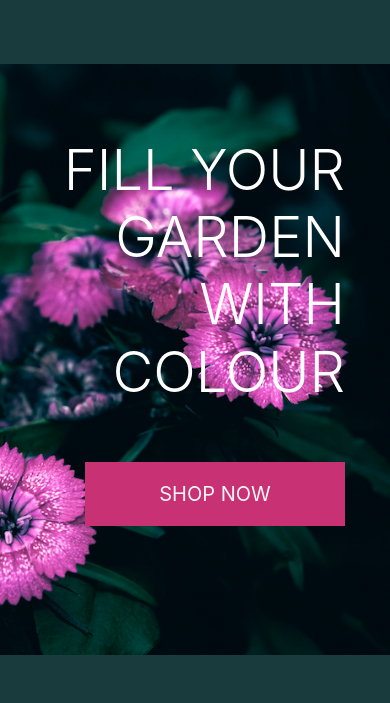
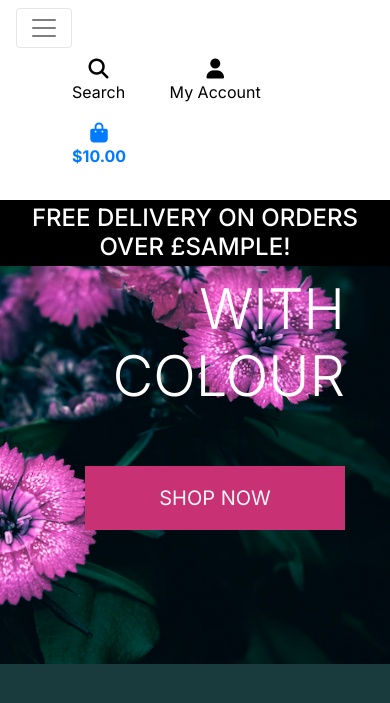
Before and after one commit to enrightc/botanic_labs, a Django app: template home/templates/home/index.html in a window 390 px wide. Shown: the top 703 px of the page. Run offline with Django 3.2, Linux system fonts and the light colour scheme; the template is opened without the code that fills it: most values are stand-ins (such as "Sample title", 1, 10 or a date in 2020); some libraries are stand-ins or nearby versions.

Commit message:
Add mobile header and main navbar

```diff
--- a/static/css/base.css
+++ b/static/css/base.css
@@ -65,11 +65,15 @@ h1 {
     border: 1px solid black !important;
 }
 
+.bg-black {
+    background-color: #000 !important;
+}
+
 /* -------------------------------- Home page */
 .hero {
     background: url('/media/homepage_hero.jpg') no-repeat center center fixed;
     background-size: cover;
-    height: 70vh;
+    height: 600px;
 }
 
 /* -------------------------------- Media Queries */
--- a/templates/base.html
+++ b/templates/base.html
@@ -17,6 +17,10 @@
     {% block corecss %}
     <!-- Bootstrap CSS -->
     <link rel="stylesheet" href="https://cdn.jsdelivr.net/npm/bootstrap@4.4.1/dist/css/bootstrap.min.css" integrity="sha384-Vkoo8x4CGsO3+Hhxv8T/Q5PaXtkKtu6ug5TOeNV6gBiFeWPGFN9MuhOf23Q9Ifjh" crossorigin="anonymous">
+    <!-- Google Fonts -->
+    <link rel="preconnect" href="https://fonts.googleapis.com">
+    <link rel="preconnect" href="https://fonts.gstatic.com" crossorigin>
+    <link href="https://fonts.googleapis.com/css2?family=Inter:ital,opsz,wght@0,14..32,100..900;1,14..32,100..900&display=swap" rel="stylesheet">
     <link rel="stylesheet" href="{% static 'css/base.css' %}">
     {% endblock %}
 
@@ -98,6 +102,22 @@
             </ul>
           </div>
         </div>
+        <div class="row bg-white">
+          <nav class="navbar navbar-expand-lg navbar-light w-100">
+            <button class="navbar-toggler" type="button" data-toggle="collapse" data-target="#main-nav" aria-controls="main-nav" aria-expanded="false" aria-label="Toggle navigation">
+              <span class="navbar-toggler-icon"></span>
+            </button>
+            {% include 'includes/mobile-top-header.html' %}
+            {% include 'includes/main-nav.html' %}
+          </nav>
+
+        </div>
+        <div id="delivery-banner" class="row text-center">
+          <div class="col bg-black text-white">
+              <h4 class="logo-font my-1">Free delivery on orders over £{{ free_delivery_threshold }}!</h4>
+          </div>
+        </div>
+
     </header>
 
     {% if messages %}
--- /dev/null
+++ b/templates/includes/main-nav.html
@@ -0,0 +1,35 @@
+<div class="collapse navbar-collapse" id="main-nav">
+    <ul class="navbar-nav w-auto mx-auto">
+
+        <li class="nav-item">
+            <a class="logo-font font-weight-bold nav-link text-black mr-5" href="{% url 'home' %}">
+                <p class="text-dark lower-nav-link-text">HOME</p>
+            </a>
+        </li>
+
+        <li class="nav-item dropdown">
+            <a class="logo-font font-weight-bold nav-link text-black mr-5" href="#" id="all-products-link" data-toggle="dropdown" aria-haspopup="true" aria-expanded="false">
+                Flowers
+            </a>
+            <div class="dropdown-menu border-0" aria-labelledby="all-products-link">
+                <a href="" class="dropdown-item">All Flowers</a>
+                <a href="" class="dropdown-item ">Spring Flowers</a>
+                <a href="" class="dropdown-item ">Summer Flowers</a>
+                <a href="" class="dropdown-item">Autumn Flowers</a>
+                <a href="" class="dropdown-item">Winter Flowers</a>
+            </div>
+        </li>
+
+        <li class="nav-item">
+            <a class="logo-font font-weight-bold nav-link text-black mr-5" href="">
+                <p class="text-dark lower-nav-link-text">BLOG</p>
+            </a>
+        </li>
+
+        <li class="nav-item">
+            <a class="logo-font font-weight-bold nav-link text-black mr-5" href="">
+                <p class="text-dark lower-nav-link-text">FAQ</p>
+            </a>
+        </li>
+    </ul>
+</div>
--- /dev/null
+++ b/templates/includes/mobile-top-header.html
@@ -0,0 +1,58 @@
+<ul>
+    <li class="list-inline-item">
+      <a class="text-black nav-link d-block d-lg-none" href="#" id="mobile-search" data-toggle="dropdown" aria-haspopup="true" aria-expanded="false">
+          <div class="text-center">
+              <div><i class="fas fa-search fa-lg"></i></div>
+              <p class="my-0">Search</p>
+          </div>
+      </a>
+      <div class="dropdown-menu border-0 w-100 p-3 rounded-0 my-0" aria-labelledby="mobile-search">
+          <form class="form" method="GET" action="">
+              <div class="input-group w-100">
+                  <input class="form-control border border-black rounded-0" type="text" name="q" placeholder="Search our site">
+                  <div class="input-group-append">
+                      <button class="form-control form-control btn btn-black border border-black rounded-0" type="submit">
+                          <span class="icon">
+                              <i class="fas fa-search"></i>
+                          </span>
+                      </button>
+                  </div>
+              </div>
+          </form>
+      </div>
+  </li>
+  <li class="list-inline-item dropdown">
+      <a class="text-black nav-link d-block d-lg-none" href="#" id="user-options" data-toggle="dropdown" aria-haspopup="true" aria-expanded="false">
+          <div class="text-center">
+              <div><i class="fas fa-user fa-lg"></i></div>
+              <p class="my-0">My Account</p>
+          </div>
+      </a>
+      <div class="dropdown-menu border-0" aria-labelledby="user-options">
+          {% if request.user.is_authenticated %}
+              {% if request.user.is_superuser %}
+                  <a href="{% url 'account_logout' %}" class="dropdown-item">Product Management</a>
+              {% endif %}
+              <a href="" class="dropdown-item">My Profile</a>
+              <a href="{% url 'account_logout' %}" class="dropdown-item">Logout</a>
+          {% else %}
+              <a href="{% url 'account_signup' %}" class="dropdown-item">Register</a>
+              <a href="{% url 'account_login' %}" class="dropdown-item">Login</a>
+          {% endif %}
+      </div>
+  </li>
+  <li class="list-inline-item">
+      <a class="{% if grand_total %}text-primary font-weight-bold{% else %}text-black{% endif %} nav-link d-block d-lg-none" href="">
+          <div class="text-center">
+              <div><i class="fas fa-shopping-bag fa-lg"></i></div>
+              <p class="my-0">
+                  {% if grand_total %}
+                      ${{ grand_total|floatformat:2 }}
+                  {% else %}
+                      $0.00
+                  {% endif %}
+              </p>
+          </div>
+      </a>
+    </li>
+  </ul>
```
